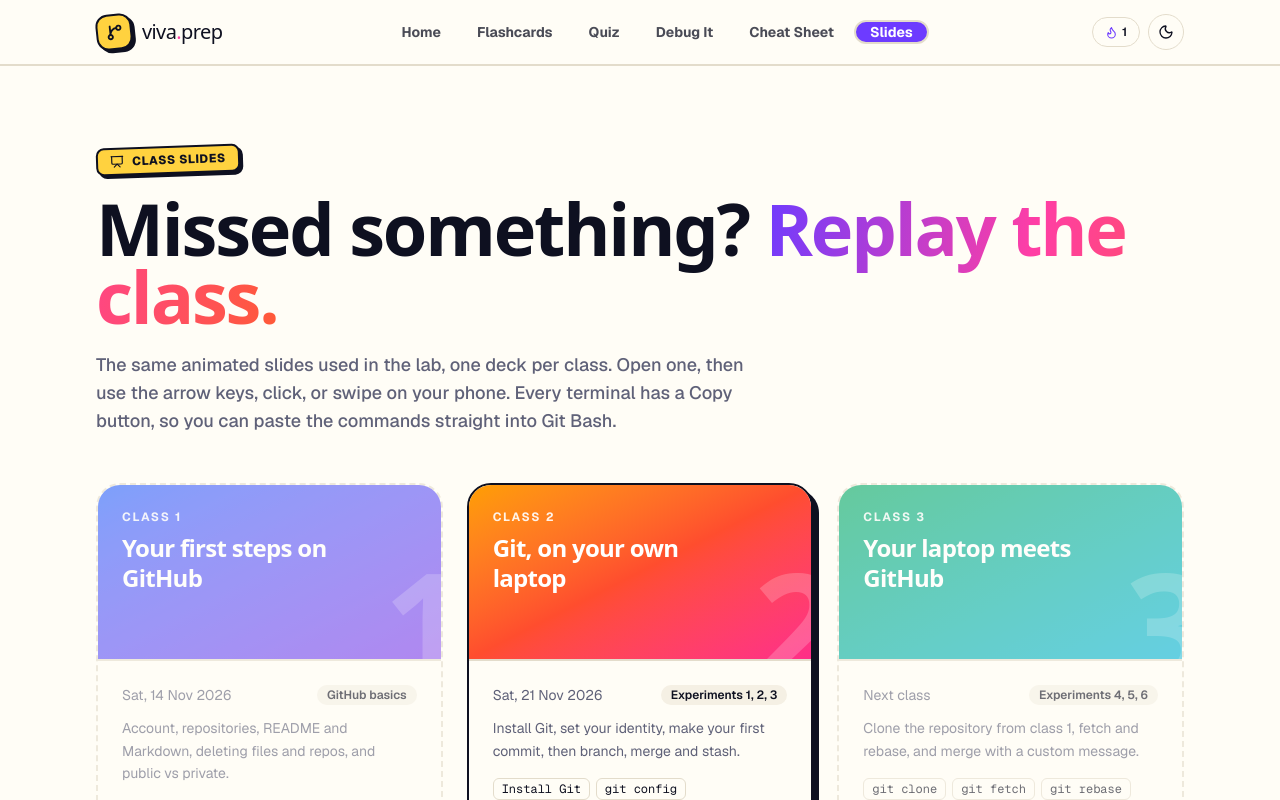
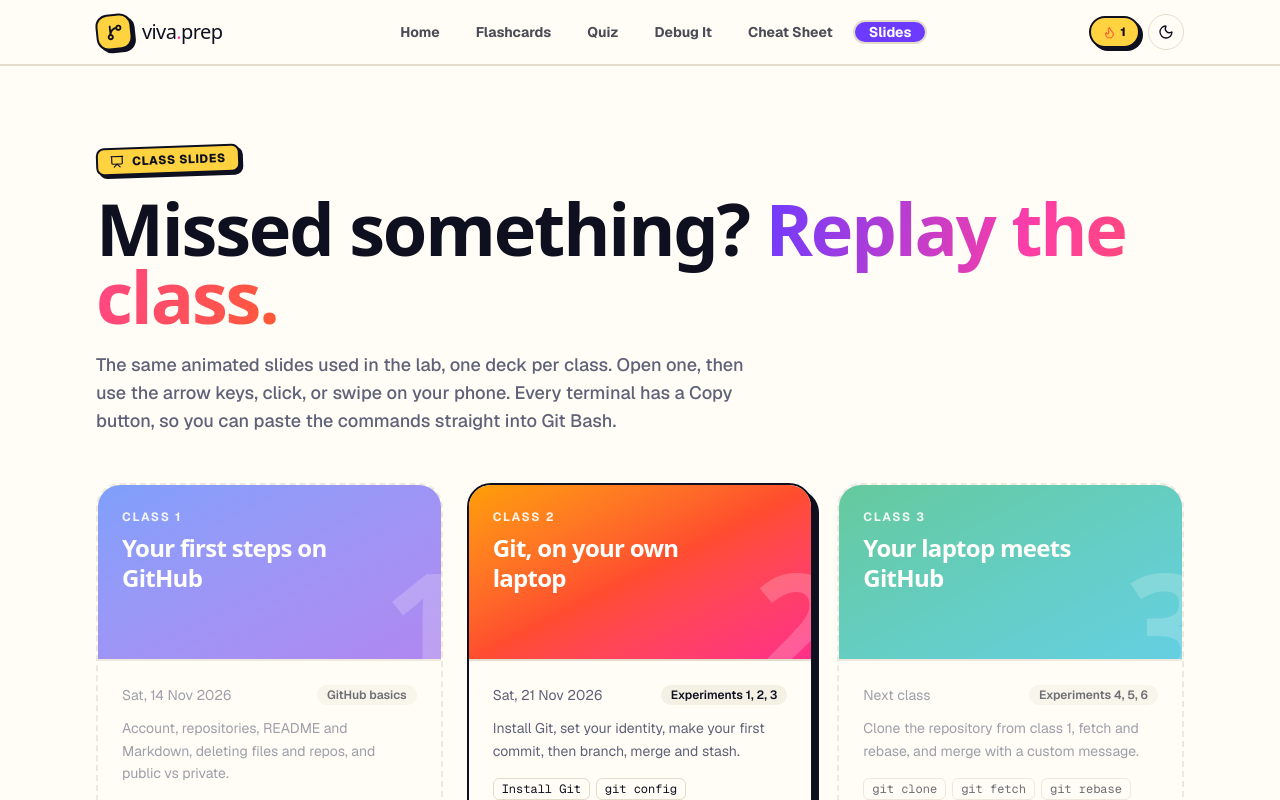
Before and after one commit to Abhirai2006/git-and-GitHub, a Next.js app: page /present in a window 1280 px wide. Shown: the top 800 px of the page. Built offline with nearby package versions, Linux system fonts and the light colour scheme.

Commit message:
Update StreakBadge.tsx

```diff
--- a/components/StreakBadge.tsx
+++ b/components/StreakBadge.tsx
@@ -22,10 +22,10 @@ export default function StreakBadge() {
       initial={{ opacity: 0, scale: 0.8 }}
       animate={{ opacity: 1, scale: 1 }}
       transition={{ duration: 0.3 }}
-      className="hidden sm:flex items-center gap-1 rounded-full border border-border px-3 py-1.5 text-xs font-semibold"
+      className="sticker hidden sm:flex items-center gap-1 rounded-full bg-pop-sun text-ink px-3 py-1.5 text-xs font-extrabold"
       title={`${streak} day streak, visit again tomorrow to keep it going`}
     >
-      <Flame size={13} className="text-accent" />
+      <Flame size={13} className="text-pop-coral" />
       {streak}
     </motion.div>
   );
```
